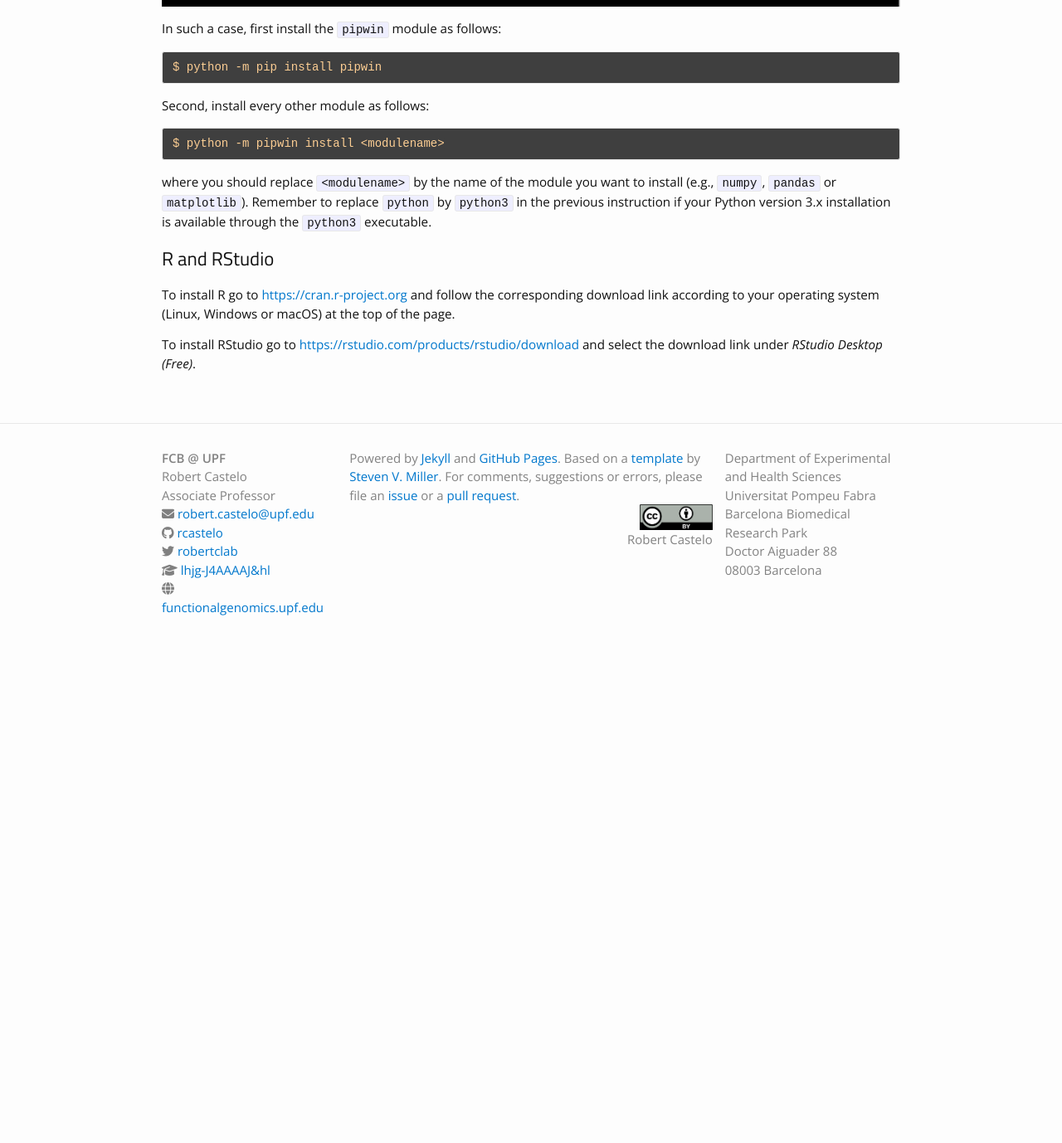
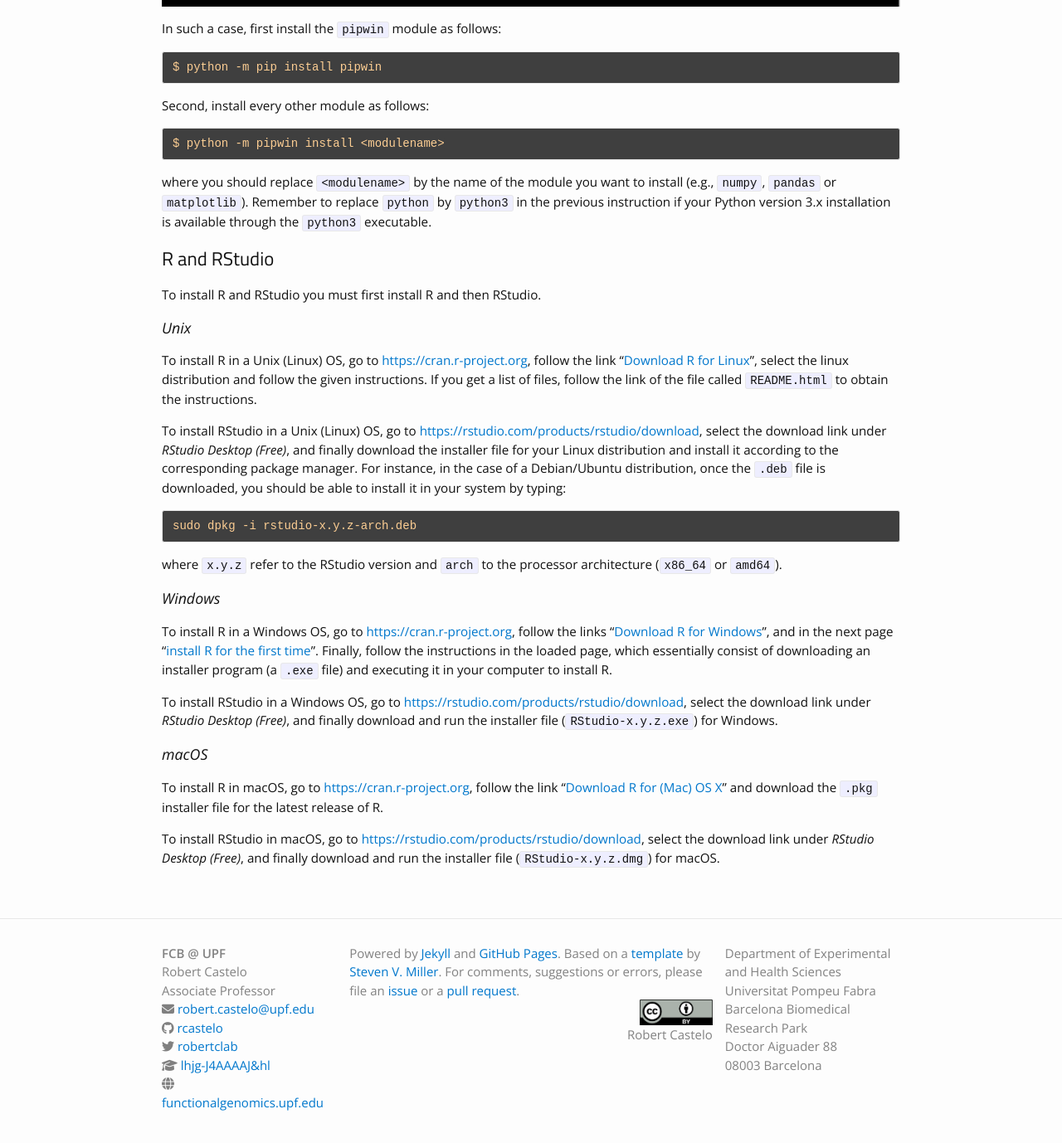
Before and after one commit to funcompbio/funcompbio.github.io, a Jekyll site: the page built from setup.md, in a window 1280 px wide and 1400 px high, scrolled down 6351 px. Shown: the top 1378 px of the window at 83% size. Built offline with Jekyll 4.4.1, drawn with Linux system fonts in a browser that asks for light colours; nearby versions of some CDN libraries; before the commit the page ends 7154 px from its top, so only the background shows below that.

Commit message:
Updated instructions for installing R and RStudio.

````diff
--- a/setup.md
+++ b/setup.md
@@ -390,10 +390,51 @@ the `python3` executable.
 
 ## R and RStudio
 
-To install R go to [https://cran.r-project.org](https://cran.r-project.org)
-and follow the corresponding download link according to your operating system
-(Linux, Windows or macOS) at the top of the page.
+To install R and RStudio you must first install R and then RStudio.
 
-To install RStudio go to
-[https://rstudio.com/products/rstudio/download](https://rstudio.com/products/rstudio/download)
-and select the download link under _RStudio Desktop (Free)_.
+### Unix
+
+To install R in a Unix (Linux) OS, go to
+[https://cran.r-project.org](https://cran.r-project.org),
+follow the link "[Download R for Linux](https://cran.r-project.org/bin/linux)", select
+the linux distribution and follow the given instructions. If you get a list of files,
+follow the link of the file called `README.html` to obtain the instructions.
+
+To install RStudio in a Unix (Linux) OS, go to
+[https://rstudio.com/products/rstudio/download](https://rstudio.com/products/rstudio/download),
+select the download link under _RStudio Desktop (Free)_, and finally download the
+installer file for your Linux distribution and install it according to the corresponding
+package manager. For instance, in the case of a Debian/Ubuntu distribution, once the
+`.deb` file is downloaded, you should be able to install it in your system by typing:
+
+```
+sudo dpkg -i rstudio-x.y.z-arch.deb
+```
+where `x.y.z` refer to the RStudio version and `arch` to the processor architecture
+(`x86_64` or `amd64`).
+
+### Windows
+
+To install R in a Windows OS, go to
+[https://cran.r-project.org](https://cran.r-project.org),
+follow the links "[Download R for Windows](https://cran.r-project.org/bin/windows)", and
+in the next page "[install R for the first time](https://cran.r-project.org/bin/windows/base)".
+Finally, follow the instructions in the loaded page, which essentially consist of downloading
+an installer program (a `.exe` file) and executing it in your computer to install R.
+
+To install RStudio in a Windows OS, go to
+[https://rstudio.com/products/rstudio/download](https://rstudio.com/products/rstudio/download),
+select the download link under _RStudio Desktop (Free)_, and finally download and run the
+installer file (`RStudio-x.y.z.exe`) for Windows.
+
+### macOS
+
+To install R in macOS, go to
+[https://cran.r-project.org](https://cran.r-project.org),
+follow the link "[Download R for (Mac) OS X](https://cran.r-project.org/bin/macosx)" and
+download the `.pkg` installer file for the latest release of R.
+
+To install RStudio in macOS, go to
+[https://rstudio.com/products/rstudio/download](https://rstudio.com/products/rstudio/download),
+select the download link under _RStudio Desktop (Free)_, and finally download and run the
+installer file (`RStudio-x.y.z.dmg`) for macOS.
````
